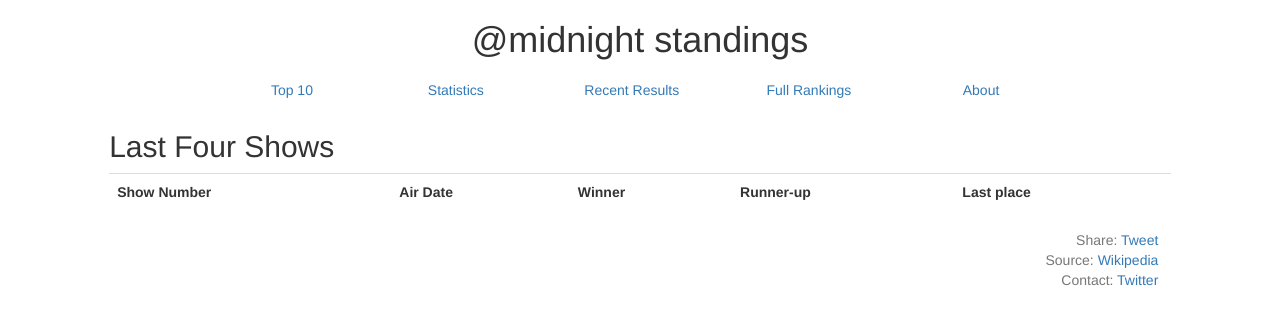
After one commit to ndiquattro/quattsweb, a Flask app: page /midnightstandings/recent in a window 1280 px wide. The commit adds this page. Shown: the top 325 px of the page. Run offline with Flask 2, Linux system fonts and the light colour scheme; data that the repository does not hold is empty; some libraries are stand-ins or nearby versions.

Commit message:
Added recent results page closes #4

```diff
--- a/app/mdr_views.py
+++ b/app/mdr_views.py
@@ -98,3 +98,16 @@
                            shows=shows,
                            name=name,
                            title='@midnight standings - {}'.format(name))
+
+@app.route('/midnightstandings/recent')
+def recent():
+
+    # Connect to db
+    rsql = 'SELECT * FROM shows ORDER BY shownum DESC LIMIT 4'
+    con = lite.connect(DBPATH)
+    with con:
+        rshows = pd.read_sql_query(rsql, con)
+
+    return render_template("mdr_recent.html",
+                           shows=rshows,
+                           title='@midnight standings - Recent Results')
--- a/app/templates/mdr_base.html
+++ b/app/templates/mdr_base.html
@@ -47,14 +47,13 @@
 </div>
 {% block content %}{% endblock %}
 <footer class="footer">
-    <div class="col-md-2 col-md-offset-8">
+    <div class="col-md-2 col-md-offset-9">
     <p class="text-right text-muted">Share: <a class="twitter-share-button text-right" href="https://twitter.com/intent/" data-count="none" data-size="default" data-via='nickof4'>Tweet</a><br>
     Source: <a href="https://en.wikipedia.org/wiki/List_of_@midnight_episodes">Wikipedia</a><br>
     Contact: <a href="https://twitter.com/nickof4">Twitter</a></p>
     </div>
 </footer>
 
-
     <!-- IE10 viewport hack for Surface/desktop Windows 8 bug -->
     <script src="../../assets/js/ie10-viewport-bug-workaround.js"></script>
 </body>
--- a/app/templates/mdr_profile.html
+++ b/app/templates/mdr_profile.html
@@ -48,7 +48,7 @@
             </tr>
             {% for idx, show in shows.iterrows() %}
             <tr>
-                <td class="text-center">{{ show['No.'] }}</td>
+                <td class="text-center">{{ show.shownum }}</td>
                 <td>{{ show.airdate }}</td>
                 <td {% if show.Winner == name %}
                     class="info text-center"
--- /dev/null
+++ b/app/templates/mdr_recent.html
@@ -0,0 +1,49 @@
+{% extends "mdr_base.html" %}
+{% block content %}
+<div class="row">
+    <div class="col-md-10 col-md-offset-1">
+        <h2>Last Four Shows</h2>
+        <table class="table">
+            <tr>
+                <th>Show Number</th>
+                <th>Air Date</th>
+                <th>Winner</th>
+                <th>Runner-up</th>
+                <th>Last place</th>
+            </tr>
+            {% for idx, show in shows.iterrows() %}
+            <tr>
+                <td class="text-center">{{ show.shownum }}</td>
+                <td>{{ show.airdate }}</td>
+                <td class="text-center">
+                    {% if show.Winner != 'None' %}
+                    <a href="/midnightstandings/profile?name={{ show.Winner|replace(' ', '_' )}}">{{ show.Winner }}</a>
+                    {% else %}
+                    {{ show.Winner }}
+                    {% endif %}
+                </td>
+                {% if 'tie' not in show.Runnerup %}
+                <td class="text-center">
+                    <a href="/midnightstandings/profile?name={{ show.Runnerup|replace(' ', '_' )}}">{{ show.Runnerup }}</a>
+                </td>
+                {% else %}
+                {% set p1 = show.Runnerup.split(' and ')[0] %}
+                {% set p2 = show.Runnerup.split(' and ')[1][:-6] %}
+                <td class="text-center">
+                    <a href="/midnightstandings/profile?name={{ p1|replace(' ', '_' )}}">{{ p1 }}</a> and
+                    <a href="/midnightstandings/profile?name={{ p2|replace(' ', '_' )}}">{{ p2 }}</a> (tie)
+                </td>
+                {% endif %}
+                <td class="text-center">
+                    {% if show.Lastplace != 'None' %}
+                    <a href="/midnightstandings/profile?name={{ show.Lastplace|replace(' ', '_' )}}">{{ show.Lastplace }}</a>
+                    {% else %}
+                    {{ show.Lastplace }}
+                    {% endif %}
+                </td>
+            </tr>
+            {% endfor %}
+        </table>
+    </div>
+</div>
+{% endblock %}
```
Also changed, not shown: scripts/atmid_results_scrapper.py (+5 -2 lines), 1 other file.
